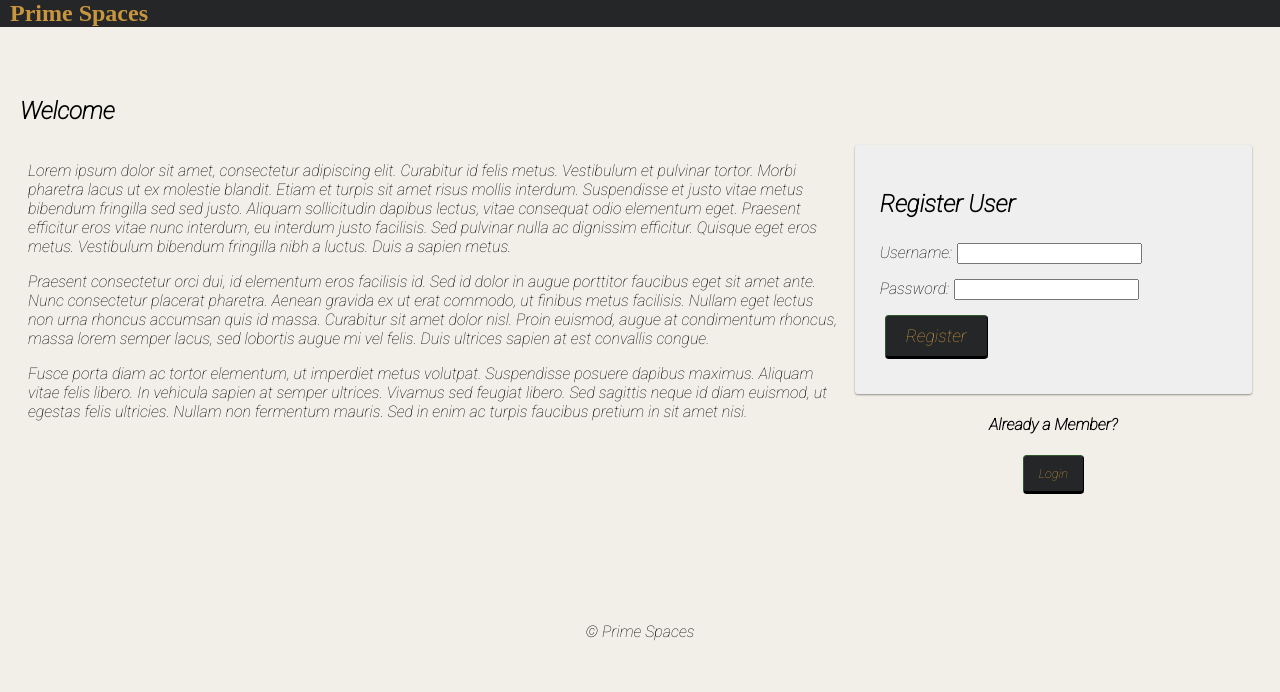
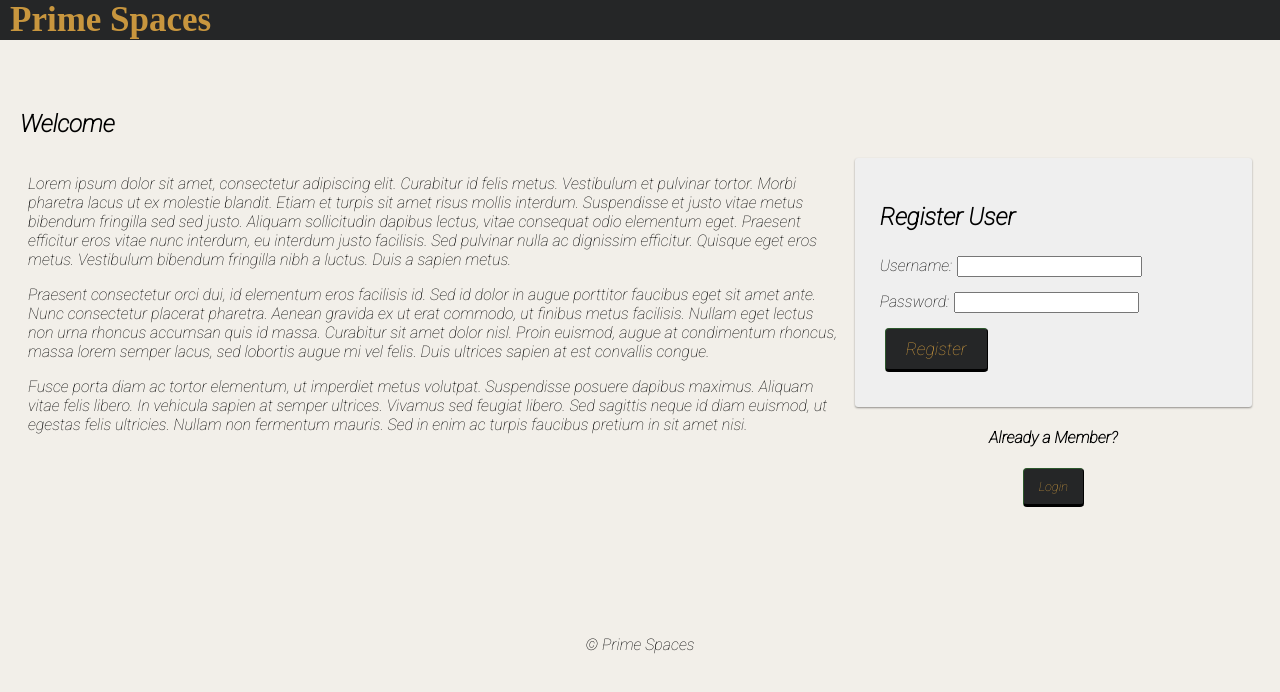
Before and after one commit to HoeyRachel/primespaces, a React (Create React App) app: page /spaces#/home in a window 1280 px wide. Shown: the top 692 px of the page. Built offline with nearby package versions, Linux system fonts and the light colour scheme; no server answers; a web font is replaced by a local one.

Commit message:
navbarchange

```diff
--- a/src/components/Nav/Nav.css
+++ b/src/components/Nav/Nav.css
@@ -14,7 +14,7 @@
 }
 
 .nav-title {
-  font-size: 24px;
+  font-size: 35px;
   font-weight: 700;
   color: #C8963E;
   font-family: 'Licorice', cursive;
```
